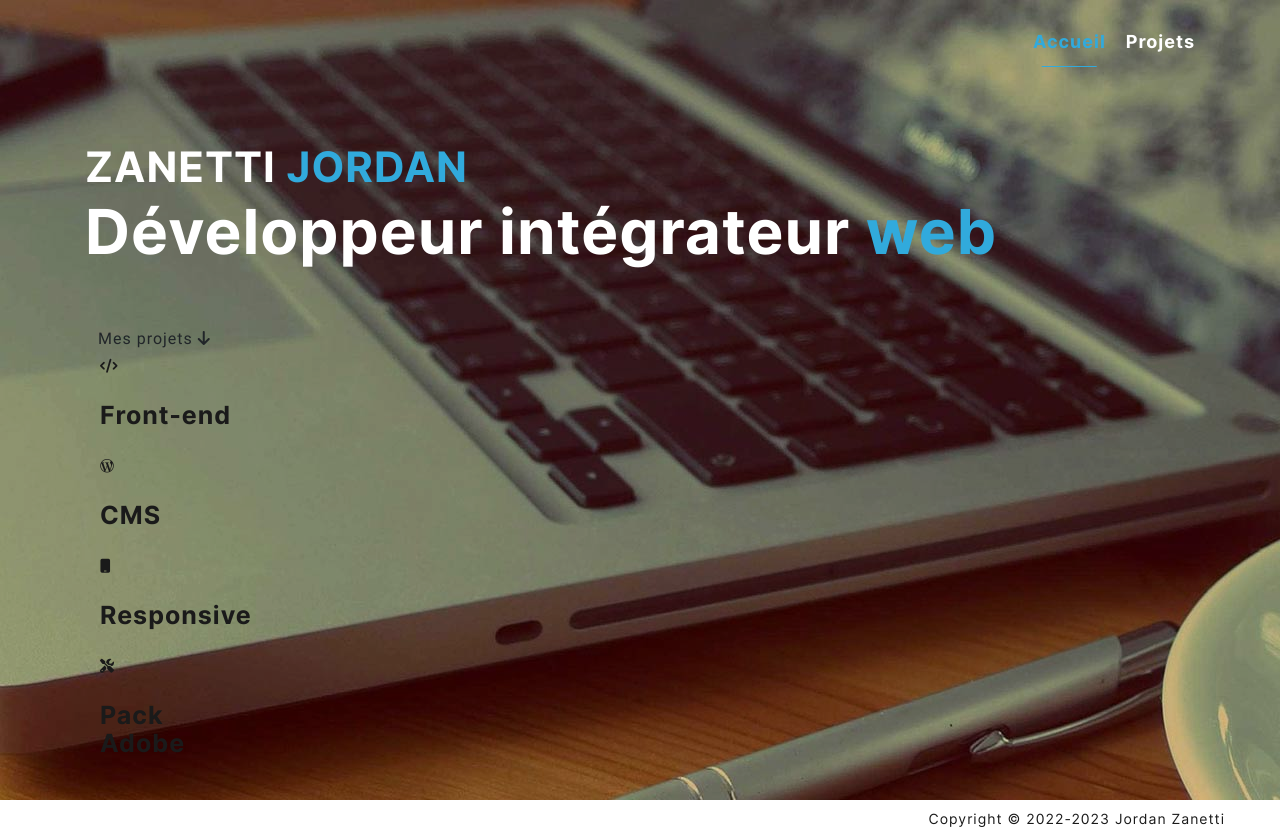
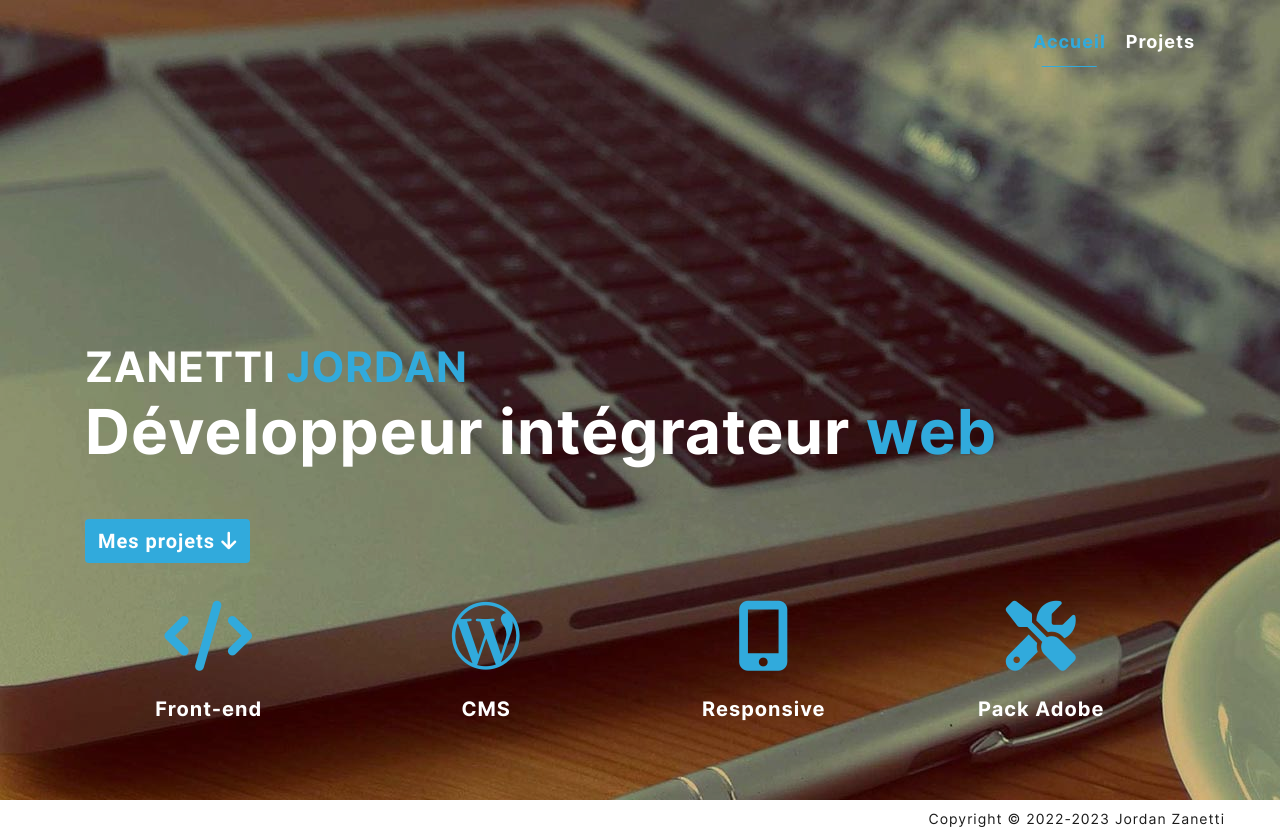
Before and after one commit to JordanZane/CV, a PHP site: page / in a window 1280 px wide. Run offline with PHP 8.4, Linux system fonts and the light colour scheme; some web fonts are replaced.

Commit message:
Finition styles header (no responsive)

```diff
--- a/layout/header.phtml
+++ b/layout/header.phtml
@@ -11,7 +11,7 @@
                 </div>
         </div>
         <div class="row">
-            <div class="col-lg-12">
+            <div class="col-lg-12 header-infos">
                 <h1>
                     <span class="small-title">Zanetti <span class="color-blue">Jordan </span></span>
                     </br>
@@ -20,8 +20,8 @@
                 <a class="btn" href="#projects-section">Mes projets <i class="fa-solid fa-arrow-down"></i></a>
             </div>
         </div>
-        <div class="row">
-            <div class="col-lg-8">
+        <div class="row all-icons-container">
+            <div class="col-lg-12">
                 <div class="icons-container">
                 <div class="col-lg-3">
                     <i class="fa-solid fa-code"></i>
@@ -32,7 +32,7 @@
                     <h3>CMS</h3>
                 </div>
                 <div class="col-lg-3">
-                <i class="fa-solid fa-mobile"></i>
+                <i class="fa-solid fa-mobile-screen-button"></i>
                     <h3>Responsive</h3>
                 </div>
                 <div class="col-lg-3">
--- a/styles/_scss/layout/_header.scss
+++ b/styles/_scss/layout/_header.scss
@@ -13,10 +13,17 @@ header{
         background-color: rgba(0,0,0,17%);
         z-index: 10;
     }
+
         .bg-header{
             position: relative;
             z-index: 20;
+            height: 100%;
         }
+
+        .header-infos{
+            margin-top: 200px;
+        }
+
         .menu{
             display: flex;
             justify-content: flex-end;
@@ -68,4 +75,31 @@ header{
                 }
             }
         }
+
+        .row.all-icons-container{
+            position: absolute;
+            bottom: 50px;
+            left: 50%;
+            transform: translate(-50%, 0);
+            width: 100%;
+            max-width: 1140px;
         }
+
+        .icons-container{
+            display: flex;
+            justify-content: center;
+            .col-lg-3{
+                text-align: center;
+                i{
+                    color: $color-blue;
+                    font-size: 5em;
+                }
+                h3{
+                    font-size: 20px;
+                    color: $color-white;
+                }
+            }
+        }
+
+
+}
--- a/styles/_scss/pages/_globalstyle.scss
+++ b/styles/_scss/pages/_globalstyle.scss
@@ -117,6 +117,15 @@ body {
 
 .btn{
         font-family: $font2;
+        color: $color-white;
+        background-color: $color-blue;
+        transition: all 0.3s ease-in;
+        font-weight: bold;
+        font-size: 20px;
+        &:hover{
+                color: $color-blue;
+                background-color: $color-white;
+        }
 }
 
 
```
Also changed, not shown: styles/bsmain.css, 1 other file. Lines whose indentation alone changed are shown as unchanged.
